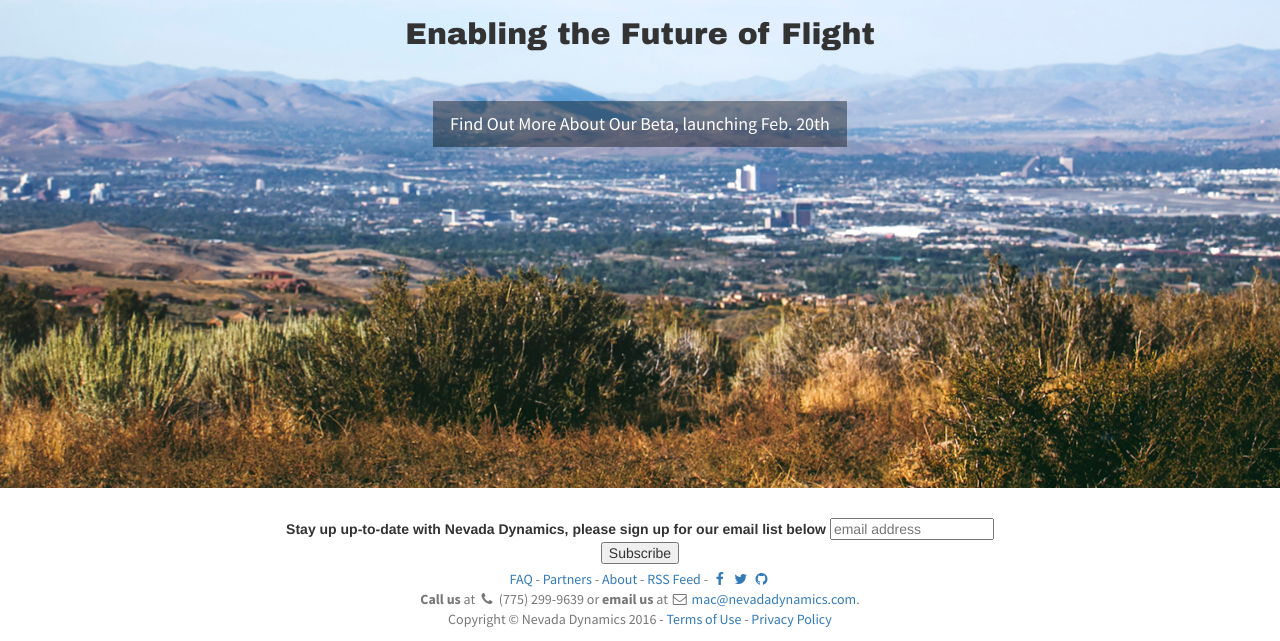
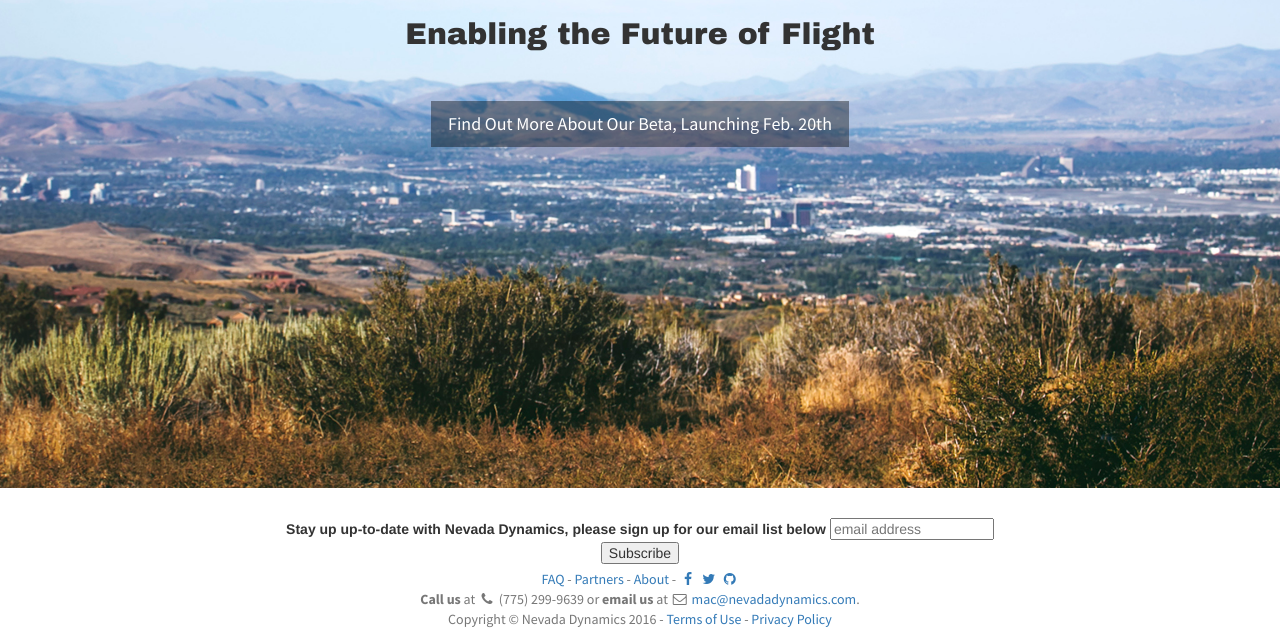
Before and after one commit to NevadaDynamics/NevadaDynamics.github.io, a Jekyll site: the page built from index.html, in a window 1280 px wide and 900 px high, scrolled down 156 px. Shown: the part 256-897 px from the top of the window. Built offline with Jekyll 4.4.1, drawn with Linux system fonts in a browser that asks for light colours; nearby versions of some CDN libraries; Markdown is read by kramdown in place of the engine named in the settings; comment, search, counter and statistics services are not loaded.

Commit message:
Minor text changes

```diff
--- a/_includes/footer.html
+++ b/_includes/footer.html
@@ -22,7 +22,7 @@
 </div>
 
 <!--End mc_embed_signup-->
-	<p class="text-muted"><a href="#">FAQ</a> - <a href="#">Partners</a> - <a href="#">About</a> - <a href="#">RSS Feed</a> - <a href="http://www.facebook.com/nvdynamics"><i class="fa fa-facebook fa-fw fa-1x"></i></a> <a href="#"><i class="fa fa-twitter fa-fw fa-1x"></i></a>  <a href="#"><i class="fa fa-github fa-fw fa-1x"></i></a><br/><strong>Call us</strong> at <i class="fa fa-phone fa-fw"></i> (775) 299-9639</li> or <strong>email us</strong> at <i class="fa fa-envelope-o fa-fw"></i>  <a href="mailto:mac@nevadadynamics.com">mac@nevadadynamics.com</a>.
+	<p class="text-muted"><a href="#">FAQ</a> - <a href="#">Partners</a> - <a href="/about">About</a> - <a href="http://www.facebook.com/nvdynamics"><i class="fa fa-facebook fa-fw fa-1x"></i></a> <a href="#"><i class="fa fa-twitter fa-fw fa-1x"></i></a>  <a href="#"><i class="fa fa-github fa-fw fa-1x"></i></a><br/><strong>Call us</strong> at <i class="fa fa-phone fa-fw"></i> (775) 299-9639</li> or <strong>email us</strong> at <i class="fa fa-envelope-o fa-fw"></i>  <a href="mailto:mac@nevadadynamics.com">mac@nevadadynamics.com</a>.
 	<br/>Copyright © Nevada Dynamics 2016 - <a href="#">Terms of Use</a> - <a href="#">Privacy Policy</a></p>
     </div>
  </div>
--- a/contact.html
+++ b/contact.html
@@ -5,7 +5,7 @@ title: contact
 <div id="contact" class="container">
 	<div class="row">
 		<div class="col-md-12">
-			<h2>To become involved with Nevada Dynamics, please submit your information and inquiry.</h2>
+			<h2>To get in touch with Nevada Dynamics, please fill out this super-easy form</h2>
 			<div id="wufoo-zs7n6p51pp98cz">
 
 			</div>
--- a/index.html
+++ b/index.html
@@ -18,6 +18,6 @@ j=d.createElement(s),dl=l!='dataLayer'?'&l='+l:'';j.async=true;j.src=
 		<br>
 	</h2>
 	<br>
-	<a href="/about" class="btn btn-dark btn-lg">Find Out More About Our Beta, launching Feb. 20th</a>
+	<a href="/about" class="btn btn-dark btn-lg">Find Out More About Our Beta, Launching Feb. 20th</a>
 </div>
 </header>
```
